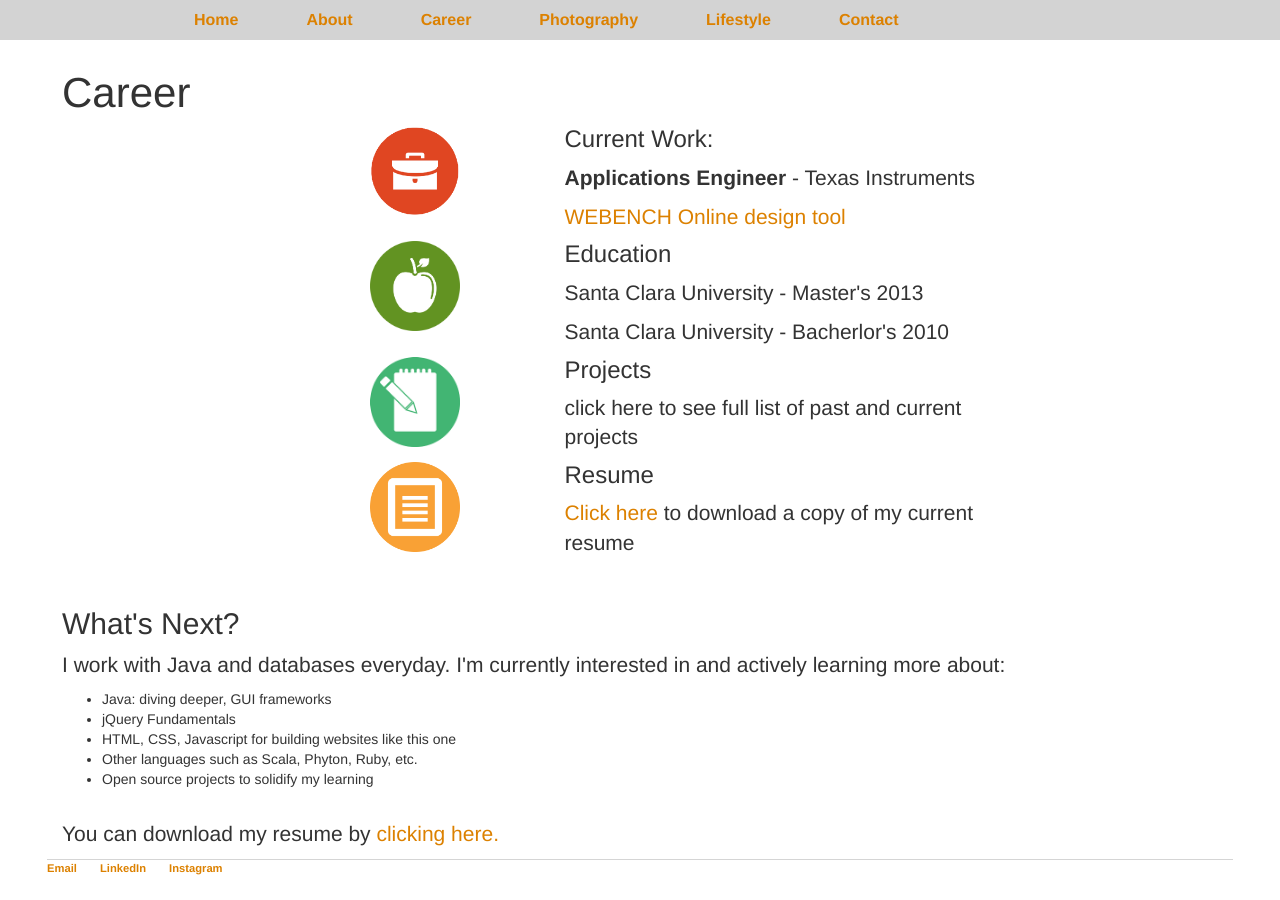
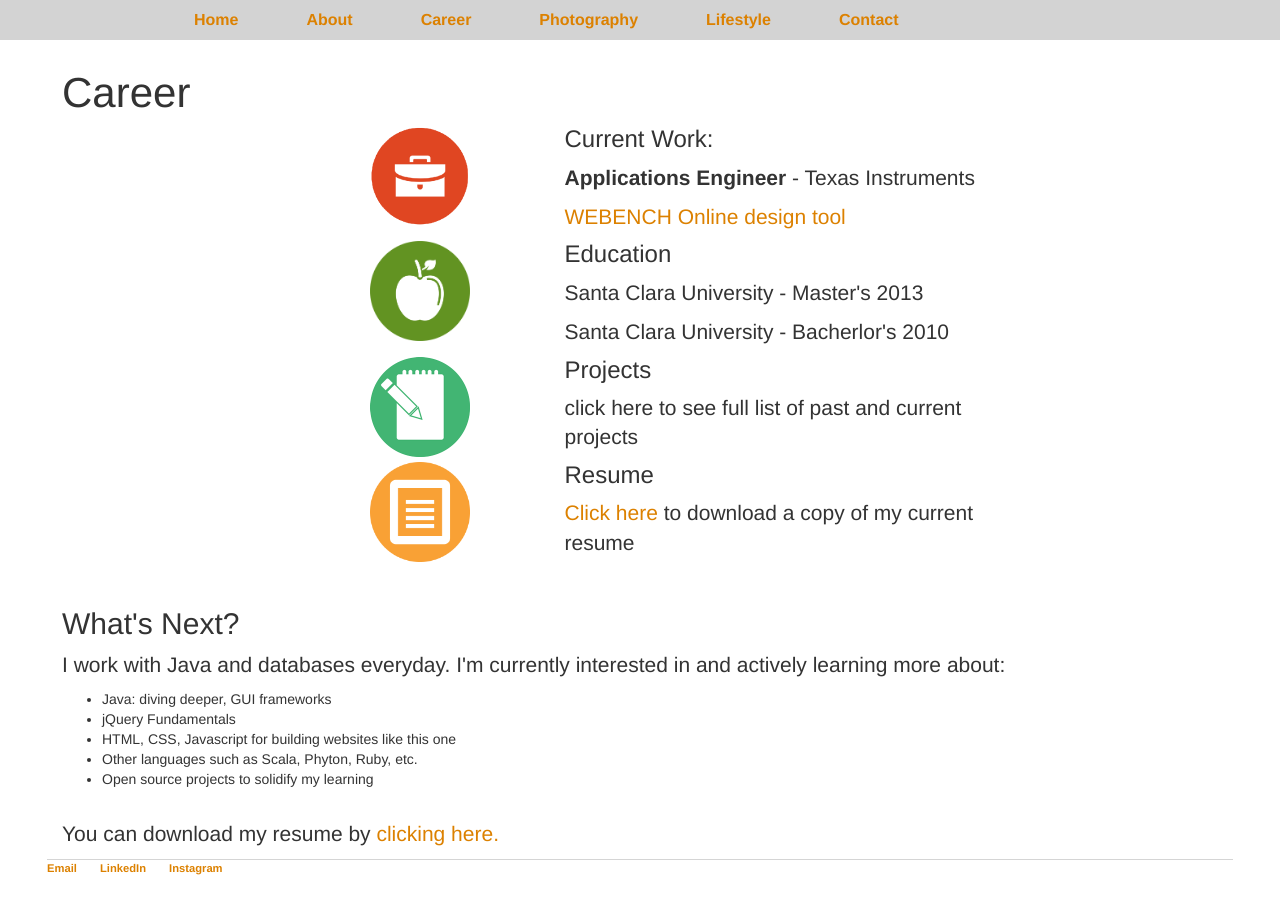
Before and after one commit to itsonlyjaz/itsonlyjaz.github.io, a Jekyll site: the page built from career/index.html, in a window 1280 px wide. Built offline with Jekyll 4.4.1, drawn with Linux system fonts in a browser that asks for light colours.

Commit message:
Update main.css

```diff
--- a/css/main.css
+++ b/css/main.css
@@ -245,7 +245,7 @@ ul.posts li {
     }
 
     .icon {
-        max-width: 90px;
+        max-width: 100px;
         margin: 0 auto;
         display: block;
     }
```
